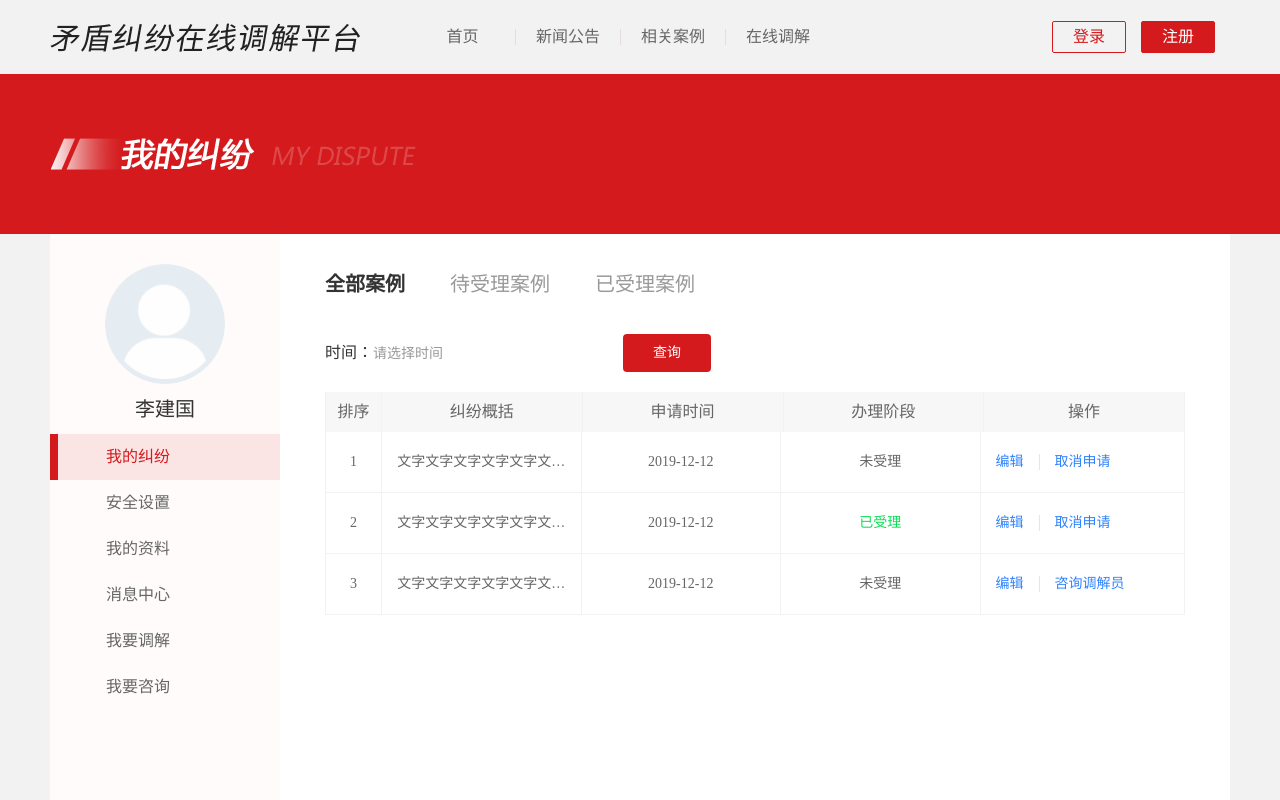
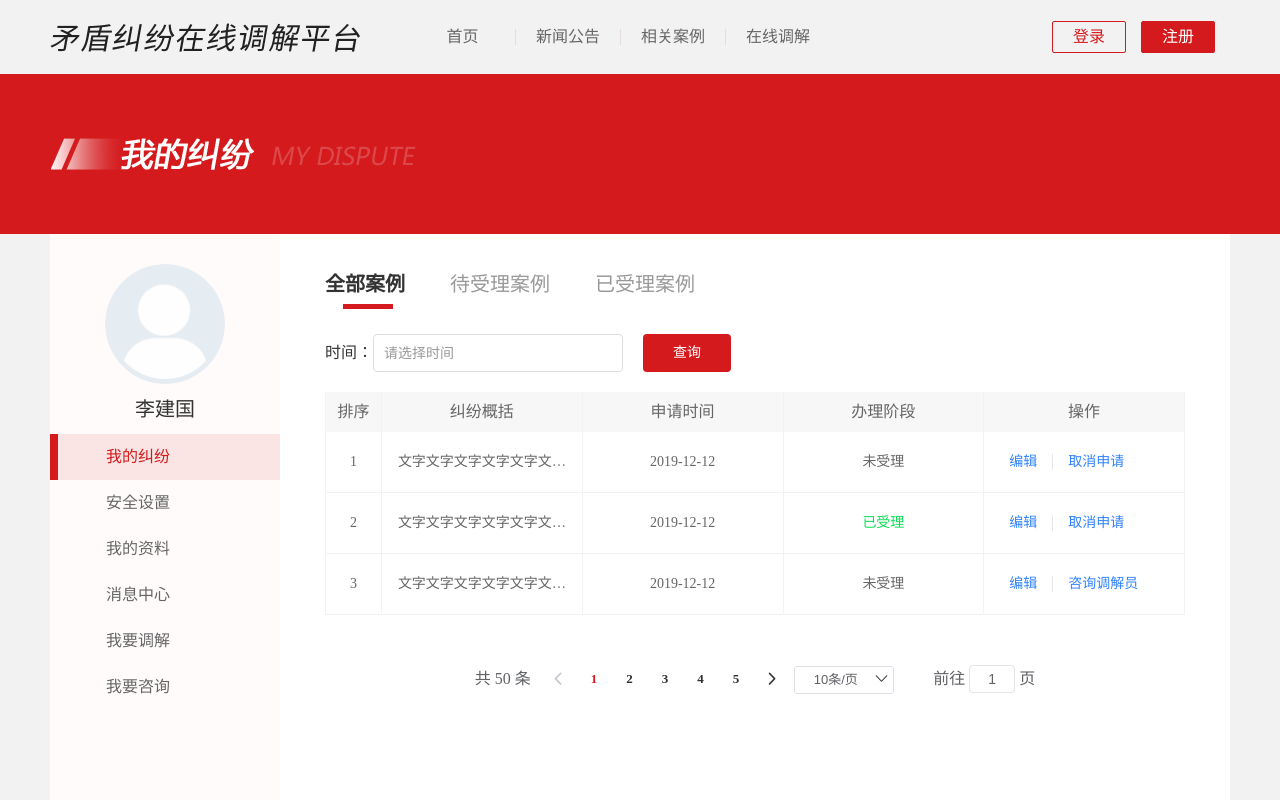
Before and after one commit to YFF1996/Mediation, a Vue app: page /#/my_dispute in a window 1280 px wide. Shown: the top 800 px of the page. Built offline with nearby package versions, Linux system fonts and the light colour scheme.

Commit message:
添加消息中心

```diff
--- a/src/common/css/style.css
+++ b/src/common/css/style.css
@@ -24,11 +24,15 @@ img {
 input, textarea, button {
   display: block !important;
   width: 100%;
+  border: none;
+  outline: none !important;
+  background-color: transparent !important;
+}
+
+button {
   padding: 0 !important;
   margin: 0 !important;
   border: none !important;
-  outline: none !important;
-  background-color: transparent !important;
 }
 
 .pagination-wrapper {
@@ -54,10 +58,6 @@ input, textarea, button {
   width: auto;
 }
 
-.el-pagination__sizes .el-input .el-input__inner {
-  font-size: 16px !important;
-}
-
 .el-select .el-input .el-select__caret {
   font-size: 20px;
   color: #303133;
--- a/src/components/indexProcessTemplate/index.vue
+++ b/src/components/indexProcessTemplate/index.vue
@@ -54,7 +54,7 @@
         </ul>
       </div>
       <div class="btn-box">
-        <a href="#">立即申请</a>
+        <router-link to="/my_mediate">立即申请</router-link>
       </div>
     </div>
   </div>
--- a/src/components/newsListTemplate/index.vue
+++ b/src/components/newsListTemplate/index.vue
@@ -112,4 +112,7 @@ export default {
       li:hover
         box-shadow: 0 0 20px rgba(0, 0, 0, 0.1)
         background-color: #fff
+    .pagination-wrapper
+      width: 100%
+      height: auto
 </style>
--- a/src/components/relatedCasesListTemplate/index.vue
+++ b/src/components/relatedCasesListTemplate/index.vue
@@ -13,17 +13,36 @@
         </div>
       </li>
     </ul>
+    <div class="pagination-wrapper">
+      <el-pagination
+        @size-change="handleSizeChange"
+        @current-change="handleCurrentChange"
+        :current-page="currentPage"
+        :page-sizes="[10, 20, 30, 40, 50]"
+        :page-size="100"
+        layout="total, prev, pager, next, sizes, jumper"
+        :total="50">
+      </el-pagination>
+    </div>
   </div>
 </template>
 
 <script>
 export default {
   data() {
-      return {}
+    return {
+      currentPage: 0
+    }
   },
   methods: {
     onSkipPageFn () {
       this.$router.push('/related_cases_details')
+    },
+    handleSizeChange (val) {
+      window.console.log(`每页 ${val} 条`)
+    },
+    handleCurrentChange (val) {
+      window.console.log(`当前页: ${val}`)
     }
   },
   props: ['lists']
@@ -74,4 +93,7 @@
             font-size: 14px
             color: #f8090d
             background-color: #fdf3f3
+    .pagination-wrapper
+      width: 100%
+      height: auto
 </style>
--- a/src/views/messageCenter/index.vue
+++ b/src/views/messageCenter/index.vue
@@ -1,11 +1,74 @@
 <template>
-  <div class="message-center-wrapper">
+  <div class="my-dispute-wrapper">
     <header-nav :navState="false" />
     <title-box :path="'message_center'" />
     <div class="content-wrapper">
       <my-nav />
       <div class="content">
-        消息中心
+        <div class="top-nav-wrapper">
+          <ul v-if="navList.length">
+            <li
+              v-for="(item, index) in navList"
+              :class="{'active' : currentIndex === index}"
+              @click="onItemFn(index)"
+              :key="index"
+            >
+              {{ item.title }}
+              <div class="line"></div>
+            </li>
+          </ul>
+        </div>
+        <div class="time-wrapper">
+          <select>
+            <option>未读消息</option>
+          </select>
+          <div class="search-box">
+            <input type="text">
+            <div class="search-btn">搜索</div>
+          </div>
+          <div class="del-wrapper">
+            <div class="btn">删除</div>
+          </div>
+        </div>
+        <div class="table-wrapper">
+          <div class="table-top">
+            <div class="item serial-number">排序</div>
+            <div class="item">消息标题</div>
+            <div class="item">发布者</div>
+            <div class="item">发布时间</div>
+          </div>
+          <ul>
+            <li>
+              <div class="item serial-number">1</div>
+              <div class="item">文字文字文字文字文字文字文字文字</div>
+              <div class="item">未受理</div>
+              <div class="item">2019-12-12</div>
+            </li>
+            <li>
+              <div class="item serial-number">2</div>
+              <div class="item">文字文字文字文字文字文字文字文字</div>
+              <div class="item">已受理</div>
+              <div class="item">2019-12-12</div>
+            </li>
+            <li>
+              <div class="item serial-number">3</div>
+              <div class="item">文字文字文字文字文字文字文字文字</div>
+              <div class="item">未受理</div>
+              <div class="item">2019-12-12</div>
+            </li>
+          </ul>
+        </div>
+        <div class="pagination-wrapper">
+          <el-pagination
+            @size-change="handleSizeChange"
+            @current-change="handleCurrentChange"
+            :current-page="currentPage"
+            :page-sizes="[10, 20, 30, 40, 50]"
+            :page-size="100"
+            layout="total, prev, pager, next, sizes, jumper"
+            :total="50">
+          </el-pagination>
+        </div>
       </div>
     </div>
     <footer-tempate :footerState="true" />
@@ -20,7 +83,29 @@ import FooterTempate from '@/components/footerTemplate'
 
 export default {
   data() {
-    return {}
+    return {
+      currentIndex: 0,
+      navList: [
+        {
+          title: '个人中心'
+        },
+        {
+          title: '消息通知'
+        }
+      ],
+      currentPage: 1
+    }
+  },
+  methods: {
+    onItemFn (index) {
+      this.currentIndex = index
+    },
+    handleSizeChange (val) {
+      window.console.log(`每页 ${val} 条`)
+    },
+    handleCurrentChange (val) {
+      window.console.log(`当前页: ${val}`)
+    }
   },
   components: {
     HeaderNav,
@@ -32,7 +117,7 @@ export default {
 </script>
 
 <style lang="stylus" scoped>
-  .message-center-wrapper
+  .my-dispute-wrapper
     width: 100%
     height: auto
     background-color: #f2f2f2
@@ -42,4 +127,144 @@ export default {
       margin: 0 auto
       display: flex
       background-color: #fff
+      .content
+        flex: 1
+        width: auto
+        height: auto
+        padding: 0 45px
+        .top-nav-wrapper
+          width: 100%
+          height: auto
+          ul
+            width: 100%
+            height: 100px
+            display: flex
+            align-items: center
+            li
+              position: relative
+              padding-right: 45px
+              line-height: 20px
+              font-size: 20px
+              cursor: pointer
+              color: #999
+              .line
+                position: absolute
+                left: 50%
+                bottom: -15px
+                margin-left: -45px
+                width: 50px
+                height: 5px
+                background-color: #fff
+            .active
+              font-weight: bold
+              color: #333
+              .line
+                background-color: #d41a1d
+        .time-wrapper
+          width: 100%
+          height: auto
+          display: flex
+          select
+            width: 125px
+            height: 38px
+            font-size: 14px
+            margin-right: 20px
+            border: 1px solid #ddd
+            border-radius: 4px
+            box-sizing: border-box
+          .search-box
+            width: auto
+            height: auto
+            display: flex
+            input
+              width: 230px
+              height: 38px
+              padding: 0 10px
+              font-size: 14px
+              border: 1px solid #ddd
+              border-radius: 4px 0 0 4px
+              box-sizing: border-box
+            input::-webkit-input-placeholder
+                    font-size: 14px
+                    color: #999
+            .search-btn
+              width: auto
+              height: 38px
+              padding: 0 30px
+              line-height: 38px
+              font-size: 14px
+              border: 1px solid #ddd
+              border-left: none
+              border-radius: 0 4px 4px 0
+              cursor: pointer
+              background-color: #f5f7fa
+              box-sizing: border-box
+          .del-wrapper
+            flex: 1
+            height: auto
+            overflow: hidden
+            .btn
+              float: right
+              width: auto
+              height: 38px
+              padding: 0 30px
+              line-height: 38px
+              font-size: 14px
+              border: 1px solid #ddd
+              border-radius: 4px
+              cursor: pointer
+              box-sizing: border-box
+        .table-wrapper
+          width: 100%
+          height: auto
+          padding: 20px 0
+          .table-top
+            width: 100%
+            height: auto
+            display: flex
+            background-color: #f7f7f7
+            .item
+              flex: 1
+              font-size: 16px
+              text-align: center
+              line-height: 40px
+              border-right: 1px solid #f2f2f2
+              color: #666
+            .serial-number
+              flex: none
+              width: 55px
+              height: auto
+            .item:first-child
+              border-left: 1px solid #f2f2f2
+          ul
+            width: 100%
+            height: auto
+            li
+              width: 100%
+              height: auto
+              display: flex
+              .item
+                flex: 1
+                height: 60px
+                padding: 0 10px
+                font-size: 14px
+                text-align: center
+                line-height: 60px
+                border-right: 1px solid #f2f2f2
+                border-bottom: 1px solid #f2f2f2
+                display: -webkit-box
+                -webkit-box-orient: vertical
+                -webkit-line-clamp: 1
+                overflow: hidden
+                color: #666
+              .serial-number
+                flex: none
+                width: 55px
+                height: auto
+                padding: 0
+              .item:first-child
+                border-left: 1px solid #f2f2f2
+        .pagination-wrapper
+          width: 100%
+          height: auto
 </style>
--- a/src/views/myDispute/index.vue
+++ b/src/views/myDispute/index.vue
@@ -6,10 +6,16 @@
       <my-nav />
       <div class="content">
         <div class="top-nav-wrapper">
-          <ul>
-            <li class="active">全部案例</li>
-            <li>待受理案例</li>
-            <li>已受理案例</li>
+          <ul v-if="navList.length">
+            <li
+              v-for="(item, index) in navList"
+              :class="{'active' : currentIndex === index}"
+              @click="onItemFn(index)"
+              :key="index"
+            >
+              {{ item.title }}
+              <div class="line"></div>
+            </li>
           </ul>
         </div>
         <div class="time-wrapper">
@@ -32,7 +38,7 @@
               <div class="item">2019-12-12</div>
               <div class="item">未受理</div>
               <div class="item item-text">
-                <p>编辑</p>
+                <p class="active">编辑</p>
                 <div class="line"></div>
                 <p>取消申请</p>
               </div>
@@ -43,7 +49,7 @@
               <div class="item">2019-12-12</div>
               <div class="item item-active">已受理</div>
               <div class="item item-text">
-                <p>编辑</p>
+                <p class="active">编辑</p>
                 <div class="line"></div>
                 <p>取消申请</p>
               </div>
@@ -54,12 +60,23 @@
               <div class="item">2019-12-12</div>
               <div class="item">未受理</div>
               <div class="item item-text">
-                <p>编辑</p>
+                <p class="active">编辑</p>
                 <div class="line"></div>
                 <p>咨询调解员</p>
               </div>
             </li>
           </ul>
+        </div>
+        <div class="pagination-wrapper">
+          <el-pagination
+            @size-change="handleSizeChange"
+            @current-change="handleCurrentChange"
+            :current-page="currentPage"
+            :page-sizes="[10, 20, 30, 40, 50]"
+            :page-size="100"
+            layout="total, prev, pager, next, sizes, jumper"
+            :total="50">
+          </el-pagination>
         </div>
       </div>
     </div>
@@ -75,7 +92,32 @@ import FooterTempate from '@/components/footerTemplate'
 
 export default {
   data() {
-    return {}
+    return {
+      currentIndex: 0,
+      navList: [
+        {
+          title: '全部案例'
+        },
+        {
+          title: '待受理案例'
+        },
+        {
+          title: '已受理案例'
+        }
+      ],
+      currentPage: 1
+    }
+  },
+  methods: {
+    onItemFn (index) {
+      this.currentIndex = index
+    },
+    handleSizeChange (val) {
+      window.console.log(`每页 ${val} 条`)
+    },
+    handleCurrentChange (val) {
+      window.console.log(`当前页: ${val}`)
+    }
   },
   components: {
     HeaderNav,
@@ -111,14 +153,25 @@ export default {
             display: flex
             align-items: center
             li
+              position: relative
               padding-right: 45px
               line-height: 20px
               font-size: 20px
               cursor: pointer
               color: #999
+              .line
+                position: absolute
+                left: 50%
+                bottom: -15px
+                margin-left: -45px
+                width: 50px
+                height: 5px
+                background-color: #fff
             .active
+              font-weight: bold
               color: #333
-              font-weight: bold
+              .line
+                background-color: #d41a1d
         .time-wrapper
           width: 100%
           height: auto
@@ -200,12 +253,13 @@ export default {
               .item-active
                 color: #0cdd56
               .item-text
-                padding-left: 15px
                 display: flex
                 align-items: center
                 p
                   cursor: pointer
                   color: #2f82ff
+                .active
+                  padding-left: 15px
                 .line
                   width: 1px
                   height: 16px
@@ -213,4 +267,7 @@ export default {
                   background-color: #e6e6e6
               .item:first-child
                 border-left: 1px solid #f2f2f2
+        .pagination-wrapper
+          width: 100%
+          height: auto
 </style>
--- a/src/views/myMediate/index.vue
+++ b/src/views/myMediate/index.vue
@@ -51,6 +51,17 @@
             </div>
           </li>
         </ul>
+        <div class="pagination-wrapper">
+          <el-pagination
+            @size-change="handleSizeChange"
+            @current-change="handleCurrentChange"
+            :current-page="currentPage"
+            :page-sizes="[10, 20, 30, 40, 50]"
+            :page-size="100"
+            layout="total, prev, pager, next, sizes, jumper"
+            :total="50">
+          </el-pagination>
+        </div>
       </div>
     </div>
     <footer-tempate :footerState="true" />
@@ -65,7 +76,17 @@ import FooterTempate from '@/components/footerTemplate'
 
 export default {
   data() {
-    return {}
+    return {
+      currentPage: 1
+    }
+  },
+  methods: {
+    handleSizeChange (val) {
+      window.console.log(`每页 ${val} 条`)
+    },
+    handleCurrentChange (val) {
+      window.console.log(`当前页: ${val}`)
+    }
   },
   components: {
     HeaderNav,
@@ -167,4 +188,7 @@ export default {
                     font-size: 16px
                     line-height: 42px
                     color: #fff
+        .pagination-wrapper
+          width: 100%
+          height: auto
 </style>
```
Lines whose indentation alone changed are shown as unchanged.
